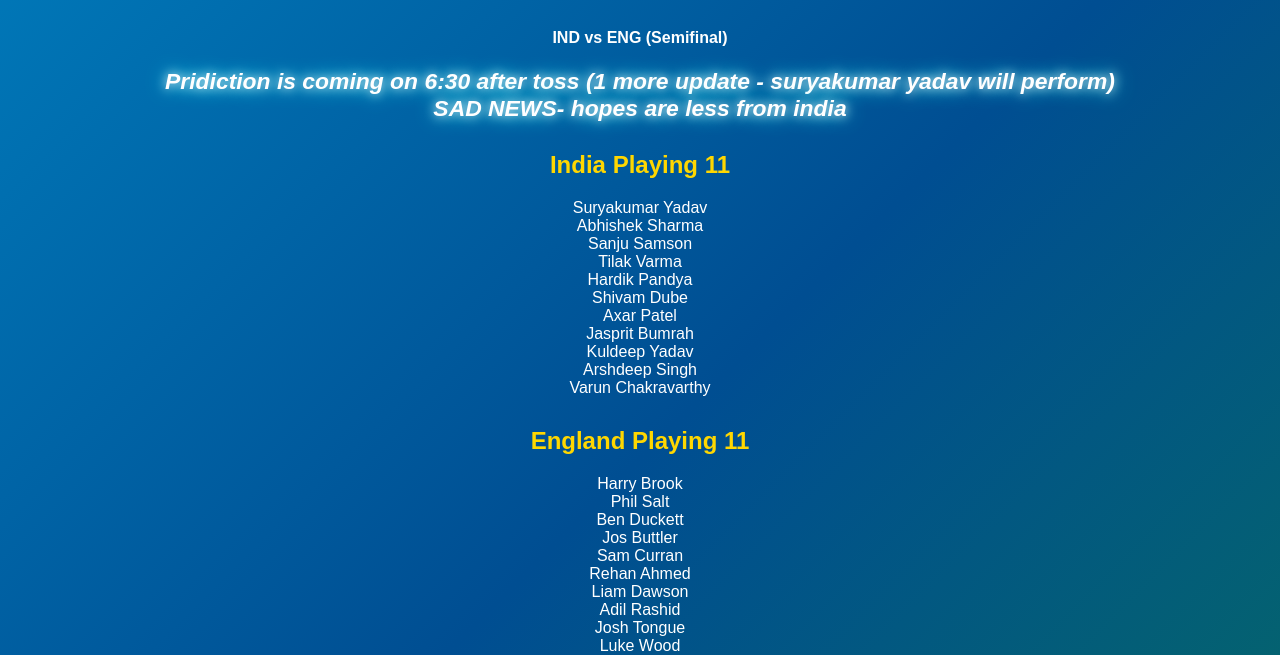
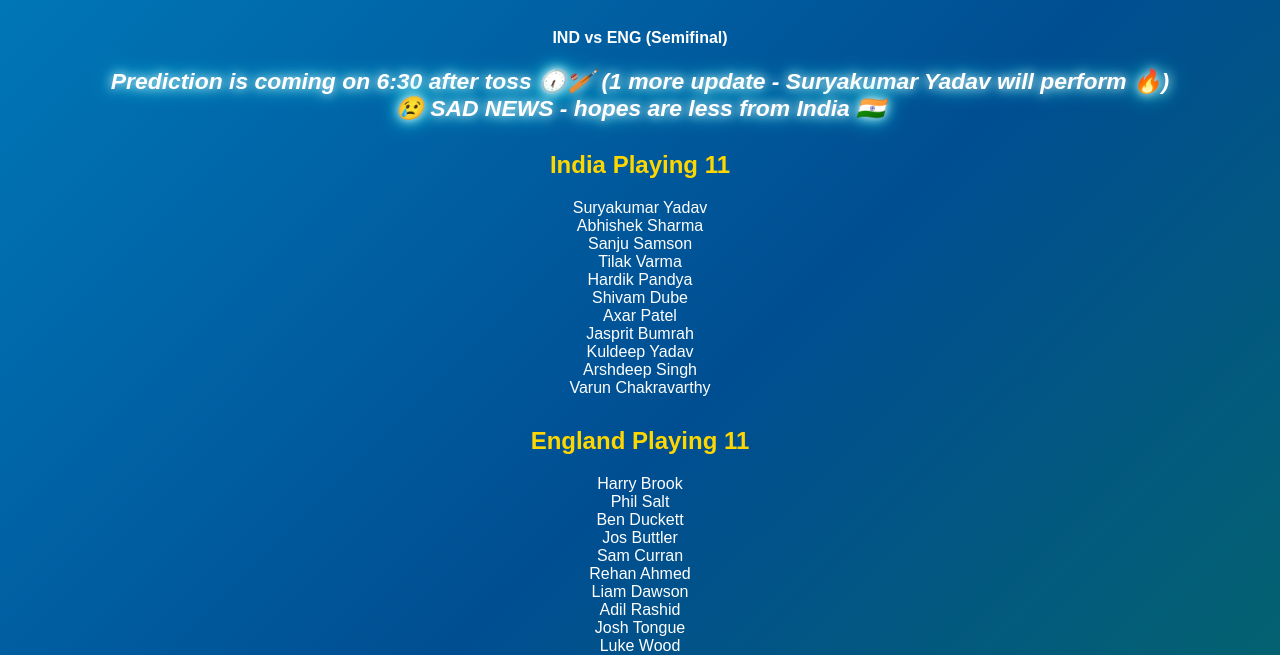
Before and after one commit to ms0424126-cell/nacricketpridic, a plain HTML site: page index.html in a window 1280 px wide. Shown: the part 138-793 px from the top of the page. Drawn offline with Linux system fonts and the light colour scheme.

Commit message:
Update index.html

```diff
--- a/index.html
+++ b/index.html
@@ -119,10 +119,10 @@ h2{
 <div class="section">
     <p><b>IND vs ENG (Semifinal)</b></p>
     <p class="prediction">
-        Pridiction is coming on 6:30 after toss (1 more update - suryakumar yadav will perform)
-         <br>
-         SAD NEWS- hopes are less from india
-
+        Prediction is coming on 6:30 after toss 🕡🏏
+(1 more update - Suryakumar Yadav will perform 🔥)
+<br>
+😢 SAD NEWS - hopes are less from India 🇮🇳
     </p>
 </div>
 
```
